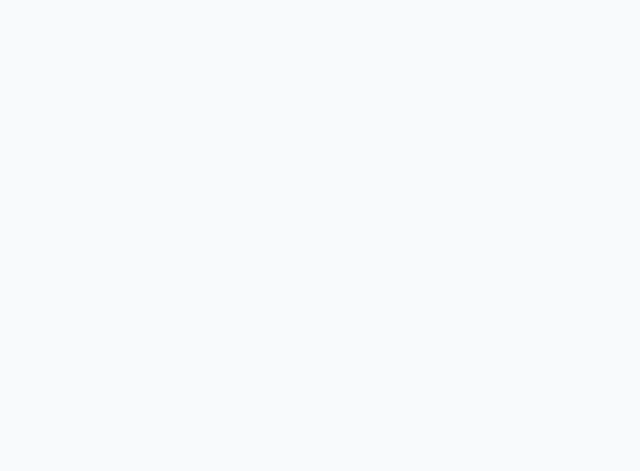
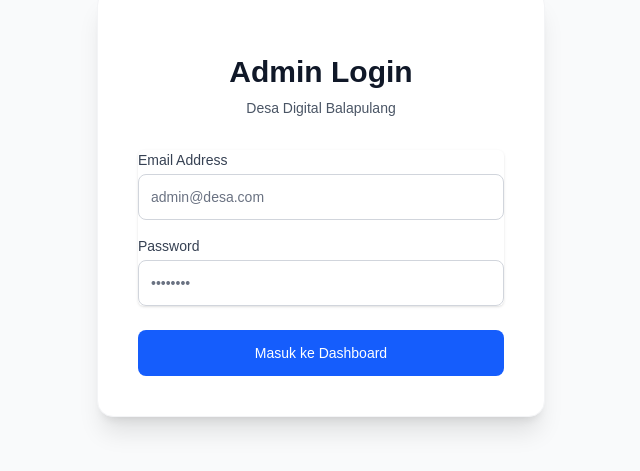
Before and after one commit to Andra526/AdministrasiDesa, a React (Vite) app: page /login in a window 1280 px wide. Before the commit this address had no page. Shown: the part 197-668 px from the top of the page, without its empty margins (319-959 px from the left). Built offline with nearby package versions, Linux system fonts and the light colour scheme.

Commit message:
newFileLogin

```diff
--- a/src/Router.tsx
+++ b/src/Router.tsx
@@ -1,18 +1,45 @@
-import { BrowserRouter, Routes, Route } from 'react-router-dom';
+import { BrowserRouter, Routes, Route, Navigate } from 'react-router-dom';
+import { useEffect, useState } from 'react';
+import { supabase } from './lib/supabaseClient'; // Pastikan path ini benar
 import App from './App';
 import AdminDashboard from './pages/AdminDashboard';
 import PengajuanSurat from './components/Surat/PengajuanSurat';
+import Login from './pages/Login';
 
 const AppRouter = () => {
+  const [session, setSession] = useState<any>(null);
+  const [loading, setLoading] = useState(true);
+
+  useEffect(() => {
+    // 1. Cek sesi saat aplikasi pertama kali dimuat
+    supabase.auth.getSession().then(({ data: { session } }) => {
+      setSession(session);
+      setLoading(false);
+    });
+
+    // 2. Pantau perubahan status login secara realtime
+    const { data: { subscription } } = supabase.auth.onAuthStateChange((_event, session) => {
+      setSession(session);
+    });
+
+    return () => subscription.unsubscribe();
+  }, []);
+
+  if (loading) return null; // Atau ganti dengan loading spinner yang luxury
+
   return (
     <BrowserRouter>
       <Routes>
-        {/* Halaman Utama (Landing Page) */}
+        {/* Halaman yang bisa dibuka siapa saja */}
         <Route path="/" element={<App />} />
+        <Route path="/login" element={<Login />} />
+        <Route path="/pengajuan" element={<PengajuanSurat />} />
 
-        {/* Halaman Dashboard Admin */}
-        <Route path="/dashboard" element={<AdminDashboard />} />
-        <Route path="/pengajuan" element={<PengajuanSurat />} />
+        {/* Halaman Dashboard Admin (Diproteksi) */}
+        <Route
+          path="/dashboard"
+          element={session ? <AdminDashboard /> : <Navigate to="/login" />}
+        />
       </Routes>
     </BrowserRouter>
   );
--- a/src/pages/AdminDashboard.tsx
+++ b/src/pages/AdminDashboard.tsx
@@ -1,18 +1,20 @@
 import { useState, useEffect } from 'react';
 import { motion, AnimatePresence } from 'framer-motion';
 import {
-  LayoutDashboard, CheckCircle, Trash2, Calendar,
-  FileText, Download, FileSpreadsheet, RefreshCw, LogOut,
-  Users, Clock, ChevronRight, Eye
+  CheckCircle, Trash2, Calendar,
+  FileText, FileSpreadsheet, RefreshCw, LogOut,
+  Clock, ChevronRight, Eye
 } from 'lucide-react';
 import { supabase } from '../lib/supabaseClient';
+import { useNavigate } from 'react-router-dom';
 
 const AdminDashboard = () => {
   const [pengajuan, setPengajuan] = useState<any[]>([]);
   const [loading, setLoading] = useState(true);
   const [filter, setFilter] = useState('Semua');
+  const navigate = useNavigate();
 
-  // --- LOGIC SECTION ---
+  // --- 1. LOGIC FETCH DATA & REALTIME ---
   const fetchData = async () => {
     setLoading(true);
     const { data, error } = await supabase
@@ -26,22 +28,41 @@ const AdminDashboard = () => {
 
   useEffect(() => {
     fetchData();
+
+    // Setup Realtime: Mendengarkan INSERT, UPDATE, dan DELETE
     const channel = supabase
       .channel('db-realtime')
-      .on('postgres_changes', { event: '*', schema: 'public', table: 'pengajuan_surat' }, () => fetchData())
+      .on('postgres_changes',
+        { event: '*', schema: 'public', table: 'pengajuan_surat' },
+        () => fetchData() // Panggil ulang data jika ada perubahan apa pun
+      )
       .subscribe();
 
     return () => { supabase.removeChannel(channel); };
   }, []);
 
+  // --- 2. LOGIC ADMIN ACTIONS ---
   const handleUpdateStatus = async (id: string, newStatus: string) => {
-    const { error } = await supabase.from('pengajuan_surat').update({ status: newStatus }).eq('id', id);
+    const { error } = await supabase
+      .from('pengajuan_surat')
+      .update({ status: newStatus })
+      .eq('id', id);
     if (error) alert("Gagal update status!");
+    // Realtime akan otomatis memicu fetchData()
   };
 
   const handleDelete = async (id: string) => {
     if (confirm("Hapus data ini secara permanen?")) {
       await supabase.from('pengajuan_surat').delete().eq('id', id);
+    }
+  };
+
+  const handleLogout = async () => {
+    const { error } = await supabase.auth.signOut();
+    if (!error) {
+      navigate('/login'); // Kembali ke halaman login
+    } else {
+      alert("Gagal Logout");
     }
   };
 
@@ -55,7 +76,9 @@ const AdminDashboard = () => {
 
   const exportToCSV = () => {
     const headers = "Nama,NIK,Layanan,Status,Tanggal\n";
-    const rows = pengajuan.map(item => `${item.nama_lengkap},${item.nik},${item.jenis_surat},${item.status},${item.created_at}`).join("\n");
+    const rows = pengajuan.map(item =>
+      `${item.nama_lengkap},${item.nik},${item.jenis_surat},${item.status},${item.created_at}`
+    ).join("\n");
     const blob = new Blob([headers + rows], { type: 'text/csv' });
     const url = URL.createObjectURL(blob);
     const a = document.createElement('a');
@@ -66,7 +89,7 @@ const AdminDashboard = () => {
 
   const filteredData = filter === 'Semua' ? pengajuan : pengajuan.filter(item => item.status === filter);
 
-  // Stats Calculation
+  // Stats Calculation (Otomatis update karena memakai state 'pengajuan')
   const stats = [
     { label: 'Total Masuk', value: pengajuan.length, icon: FileText, color: 'text-blue-600', bg: 'bg-blue-50' },
     { label: 'Perlu ACC', value: pengajuan.filter(x => x.status === 'Pending').length, icon: Clock, color: 'text-amber-600', bg: 'bg-amber-50' },
@@ -75,7 +98,7 @@ const AdminDashboard = () => {
 
   return (
     <div className="min-h-screen bg-[#FDFDFD] flex font-sans text-slate-900">
-      {/* Sidebar - Ultra Dark & Sleek */}
+      {/* Sidebar */}
       <aside className="hidden lg:flex w-72 bg-[#0F172A] m-5 rounded-[2.5rem] p-8 flex-col text-white shadow-2xl overflow-hidden relative">
         <div className="absolute top-0 left-0 w-full h-full bg-gradient-to-b from-blue-500/10 to-transparent pointer-events-none" />
 
@@ -97,14 +120,17 @@ const AdminDashboard = () => {
           </button>
         </nav>
 
-        <button onClick={() => window.location.href = '/'} className="flex items-center gap-3 px-5 py-4 text-slate-500 font-bold hover:text-red-400 transition-all relative z-10 mt-auto">
+        {/* Action Logout */}
+        <button
+          onClick={handleLogout}
+          className="flex items-center gap-3 px-5 py-4 text-slate-500 font-bold hover:text-red-400 transition-all relative z-10 mt-auto"
+        >
           <LogOut size={18} /> Logout
         </button>
       </aside>
 
       {/* Main Content */}
       <main className="flex-1 p-6 lg:p-12 overflow-y-auto">
-        {/* Header */}
         <header className="flex flex-col xl:flex-row justify-between items-start xl:items-center mb-10 gap-6">
           <div>
             <div className="flex items-center gap-3 mb-2">
@@ -166,7 +192,7 @@ const AdminDashboard = () => {
                     >
                       <td className="px-8 py-8">
                         <div className="flex items-center gap-4">
-                          <div className="w-12 h-12 bg-slate-900 rounded-xl flex items-center justify-center text-white font-black group-hover:bg-blue-600 transition-all">
+                          <div className="w-12 h-12 bg-slate-900 rounded-xl flex items-center justify-center text-white font-black group-hover:bg-blue-600 transition-all uppercase">
                             {item.nama_lengkap.charAt(0)}
                           </div>
                           <div>
@@ -193,7 +219,7 @@ const AdminDashboard = () => {
                           {item.status}
                         </span>
                       </td>
-                      <td className="px-8 py-8">
+                      <td className="px-8 py-8 text-right">
                         <div className="flex gap-2 justify-end">
                           {item.status === 'Pending' && (
                             <button onClick={() => handleUpdateStatus(item.id, 'ACC')} className="p-3 bg-emerald-50 text-emerald-600 rounded-xl hover:bg-emerald-600 hover:text-white transition-all shadow-sm">
--- /dev/null
+++ b/src/pages/Login.tsx
@@ -0,0 +1,80 @@
+import { useState } from 'react';
+import { supabase } from '../lib/supabaseClient'; //
+import { useNavigate } from 'react-router-dom';
+
+const Login = () => {
+  const [email, setEmail] = useState('');
+  const [password, setPassword] = useState('');
+  const [loading, setLoading] = useState(false);
+  const navigate = useNavigate();
+
+  const handleLogin = async (e: React.FormEvent) => {
+    e.preventDefault();
+    setLoading(true);
+
+    const { error } = await supabase.auth.signInWithPassword({
+      email,
+      password,
+    });
+
+    if (error) {
+      alert("Gagal Login: " + error.message);
+    } else {
+      navigate('/dashboard'); //
+    }
+    setLoading(false);
+  };
+
+  return (
+    <div className="min-h-screen flex items-center justify-center bg-gray-50 px-4">
+      <div className="max-w-md w-full space-y-8 p-10 bg-white rounded-2xl shadow-xl border border-gray-100">
+        <div>
+          <h2 className="mt-6 text-center text-3xl font-extrabold text-gray-900">
+            Admin Login
+          </h2>
+          <p className="mt-2 text-center text-sm text-gray-600">
+            Desa Digital Balapulang
+          </p>
+        </div>
+        <form className="mt-8 space-y-6" onSubmit={handleLogin}>
+          <div className="rounded-md shadow-sm -space-y-px">
+            <div className="mb-4">
+              <label className="block text-sm font-medium text-gray-700 mb-1">Email Address</label>
+              <input
+                type="email"
+                required
+                className="appearance-none relative block w-full px-3 py-3 border border-gray-300 placeholder-gray-500 text-gray-900 rounded-lg focus:outline-none focus:ring-blue-500 focus:border-blue-500 sm:text-sm"
+                placeholder="admin@desa.com"
+                value={email}
+                onChange={(e) => setEmail(e.target.value)}
+              />
+            </div>
+            <div>
+              <label className="block text-sm font-medium text-gray-700 mb-1">Password</label>
+              <input
+                type="password"
+                required
+                className="appearance-none relative block w-full px-3 py-3 border border-gray-300 placeholder-gray-500 text-gray-900 rounded-lg focus:outline-none focus:ring-blue-500 focus:border-blue-500 sm:text-sm"
+                placeholder="••••••••"
+                value={password}
+                onChange={(e) => setPassword(e.target.value)}
+              />
+            </div>
+          </div>
+
+          <div>
+            <button
+              type="submit"
+              disabled={loading}
+              className="group relative w-full flex justify-center py-3 px-4 border border-transparent text-sm font-medium rounded-lg text-white bg-blue-600 hover:bg-blue-700 focus:outline-none focus:ring-2 focus:ring-offset-2 focus:ring-blue-500 transition-all duration-200"
+            >
+              {loading ? 'Mohon Tunggu...' : 'Masuk ke Dashboard'}
+            </button>
+          </div>
+        </form>
+      </div>
+    </div>
+  );
+};
+
+export default Login;
```
